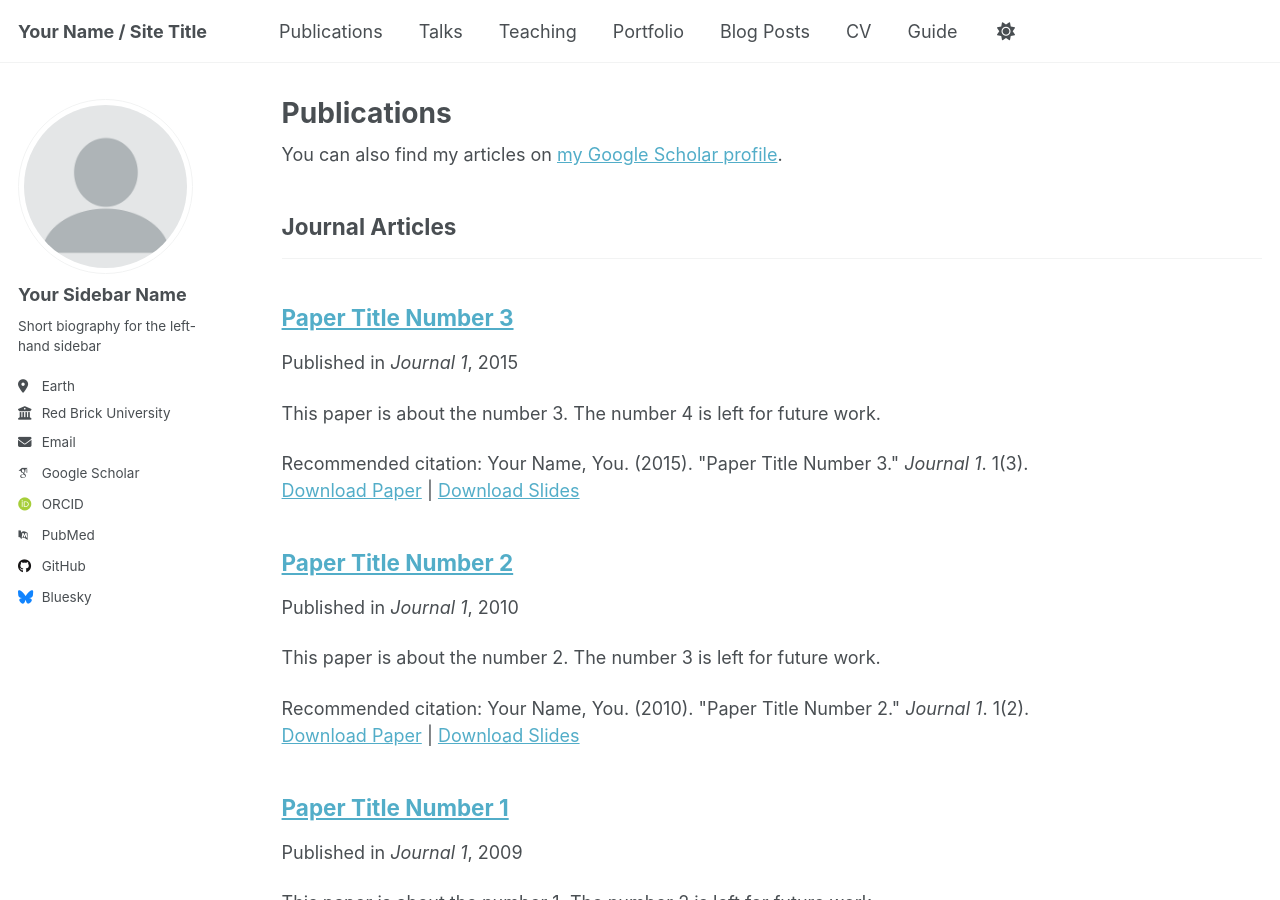
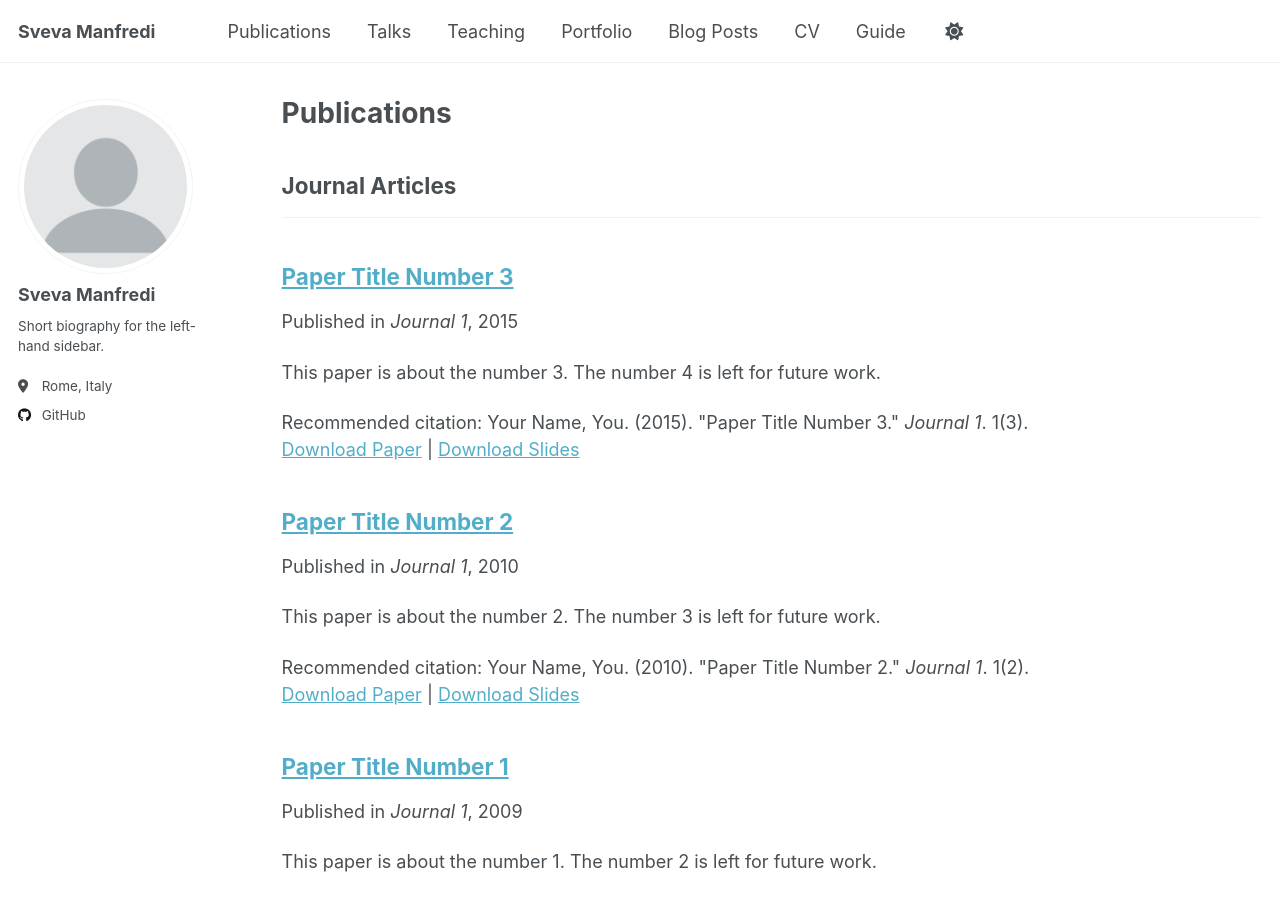
Before and after one commit to svemanfre/svemanfre.github.io, a Jekyll site: the page built from _pages/publications.html, in a window 1280 px wide and 900 px high. Built offline with Jekyll 4.4.1, drawn with Linux system fonts in a browser that asks for light colours; some web fonts are replaced; a script that is not in the unit is left out; part of the change alters nothing that is shown; some of the changed text lies outside the part shown.

Commit message:
Update _config.yml

```diff
--- a/_config.yml
+++ b/_config.yml
@@ -1,84 +1,77 @@
 # Welcome to Jekyll!
-#
-# This config file is meant for settings that affect your entire site, values
-# which you are expected to set up once and rarely need to edit after that.
-# For technical reasons, this file is *NOT* reloaded automatically when you use
-# `jekyll serve -l -H localhost`. If you change this file, please restart the
-# server process.
+# If you change this file, restart the server: `jekyll serve -l -H localhost`
 
 # Basic Site Settings
-locale                   : "en-US"
-site_theme               : "default" # Currently available options are "default", "air"
-title                    : "Your Name / Site Title"
-title_separator          : "-"
-name                     : &name "Your Name"
-description              : &description "personal description"
-url                      : https://academicpages.github.io # the base hostname & protocol for your site e.g. "https://[your GitHub username].github.io" or if you already have some other page hosted on Github then use "https://[your GitHub username].github.io/[Your Repo Name]"
-baseurl                  : "" # the subpath of your site, e.g. "/blog"
-repository               : "academicpages/academicpages.github.io"
+locale         : "en-US"
+site_theme     : "default"   # options: "default", "air"
+title          : "Sveva Manfredi"
+title_separator: "-"
+name           : &name "Sveva Manfredi"
+description    : &description "Personal website of Sveva Manfredi"
+url            : https://svemanfre.github.io    # user site: no baseurl
+baseurl        : ""                              # keep empty for user/organization sites
+repository     : "svemanfre/svemanfre.github.io" # owner/repo
 
-# Site Author - The following control what appear as part of the author content on the side bar.
-#               If a field is blank the icon and link will not appear, otherwise it will be shown.
-#               Additional customization can be done by editing /_includes/author-profile.html
+# Site Author (shown in the sidebar)
 author:
-  # Biographic information
-  avatar           : "profile.png"
-  name             : "Your Sidebar Name"
-  pronouns         : # example: "she/her"
-  bio              : "Short biography for the left-hand sidebar"
-  location         : "Earth"
-  employer         : "Red Brick University"
-  uri              : # URL
-  email            : "none@example.org"
+  # Bio
+  avatar    : "profile.png"            # put your image in /images or root as used by the theme
+  name      : "Sveva Manfredi"
+  pronouns  :                           # e.g., "she/her"
+  bio       : "Short biography for the left-hand sidebar."
+  location  : "Rome, Italy"
+  employer  :                           # e.g., "University of ..."
+  uri       :                           # personal homepage if different from this site
+  email     :                           # e.g., "name@uni.it"
 
   # Academic websites
-  academia         : # URL
-  arxiv            : # URL - Update with the correct link to your profile
-  googlescholar    : "https://scholar.google.com/citations?user=PS_CX0AAAAAJ"
-  inspire-hep      : # URL
-  impactstory      : # URL
-  orcid            : "http://orcid.org/yourorcidurl"
-  semantic         : # URL
-  pubmed           : "https://www.ncbi.nlm.nih.gov/pubmed/?term=john+snow"
-  researchgate     : # URL
-  scopus           : # URL
+  academia      :
+  arxiv         :
+  googlescholar :                       # e.g., "https://scholar.google.com/citations?user=XXXXXXXXXXX"
+  inspire-hep   :
+  impactstory   :
+  orcid         :                       # e.g., "https://orcid.org/0000-0000-0000-0000"
+  semantic      :
+  pubmed        :
+  researchgate  :
+  scopus        :
 
-  # Repositories and software development
-  bitbucket        : # Username - Update with your username on the site
-  codepen          : # Username
-  dribbble         : # Username
-  github           : "academicpages"
-  kaggle           : # Username
-  stackoverflow    : # User number or user number and name (i.e., use "1" or "1/jeff-atwood")
+  # Repositories and software
+  bitbucket     :
+  codepen       :
+  dribbble      :
+  github        : "svemanfre"
+  kaggle        :
+  stackoverflow :
 
   # Social media
-  artstation       : # Username
-  bluesky          : "bsky.app" # Replace this with you Bluesky username
-  facebook         : # Username
-  flickr           : # Username
-  foursquare       : # Username
-  goodreads        : # Username
-  google_plus      : # Username
-  keybase          : # Username
-  instagram        : # Username
-  lastfm           : # Username
-  linkedin         : # Username
-  mastodon         : # URL
-  medium           : # URL
-  pinterest        : # Username
-  soundcloud       : # Username
-  steam            : # Username
-  telegram         : # URL
-  tumblr           : # Username
-  twitter          : # Username for X / Twitter
-  vine             : # Username
-  weibo            : # Username
-  wikipedia        : # Username
-  xing             : # Username
-  youtube          : # Username
-  zhihu            : # Username
+  artstation    :
+  bluesky       :                       # e.g., "yourname.bsky.social"
+  facebook      :
+  flickr        :
+  foursquare    :
+  goodreads     :
+  google_plus   :
+  keybase       :
+  instagram     :
+  lastfm        :
+  linkedin      :                       # e.g., "sveva-manfredi"
+  mastodon      :                       # e.g., "https://mastodon.social/@yourhandle"
+  medium        :
+  pinterest     :
+  soundcloud    :
+  steam         :
+  telegram      :
+  tumblr        :
+  twitter       :                       # X/Twitter username only, no @
+  vine          :
+  weibo         :
+  wikipedia     :
+  xing          :
+  youtube       :
+  zhihu         :
 
-# Publication Category - The following the list of publication categories and their headings
+# Publication Category Headings
 publication_category:
   books:
     title: 'Books'
@@ -88,42 +81,41 @@ publication_category:
     title: 'Conference Papers'
 
 # Site Settings
-teaser                   :  # filename of teaser fallback teaser image placed in /images/, .e.g. "500x300.png"
-breadcrumbs              : false # true, false (default)
-words_per_minute         : 160
-future                   : true
-read_more                : "disabled" # if enabled, adds "Read more" links to excerpts
-talkmap_link             : false      #change to true to add link to talkmap on talks page
+teaser              :
+breadcrumbs         : false
+words_per_minute    : 160
+future              : true
+read_more           : "disabled"
+talkmap_link        : false
 comments:
-  provider               : # false (default), "disqus", "discourse", "facebook", "google-plus", "staticman", "custom"
+  provider          : # false (default), "disqus", "discourse", "facebook", "google-plus", "staticman", "custom"
   disqus:
-    shortname            :
+    shortname       :
   discourse:
-    server               : # https://meta.discourse.org/t/embedding-discourse-comments-via-javascript/31963 , e.g.: meta.discourse.org
+    server          :
   facebook:
-    appid                :
-    num_posts            : # 5 (default)
-    colorscheme          : # "light" (default), "dark"
+    appid           :
+    num_posts       :
+    colorscheme     :
 staticman:
-  allowedFields          : ['name', 'email', 'url', 'message']
-  branch                 : "gh-pages" # "master", "gh-pages"
-  commitMessage          : "New comment."
-  filename               : comment-{@timestamp}
-  format                 : "yml"
-  moderation             : true
-  path                   : "_data/comments/{options.slug}"
-  requiredFields         : ['name', 'email', 'message']
+  allowedFields     : ['name', 'email', 'url', 'message']
+  branch            : "gh-pages"
+  commitMessage     : "New comment."
+  filename          : comment-{@timestamp}
+  format            : "yml"
+  moderation        : true
+  path              : "_data/comments/{options.slug}"
+  requiredFields    : ['name', 'email', 'message']
   transforms:
-    email                : "md5"
+    email           : "md5"
   generatedFields:
     date:
-      type               : "date"
+      type          : "date"
       options:
-        format           : "iso8601" # "iso8601" (default), "timestamp-seconds", "timestamp-milliseconds"
+        format      : "iso8601"
 atom_feed:
-  hide                   : false     # change to true to hide the RSS feed in the footer
-  path                   : # blank (default) uses feed.xml
-
+  hide              : false
+  path              :
 
 # SEO Related
 google_site_verification :
@@ -131,30 +123,25 @@ bing_site_verification   :
 alexa_site_verification  :
 yandex_site_verification :
 
-
 # Social Sharing
 twitter:
-  username               : &twitter
+  username          : &twitter
 facebook:
-  username               :
-  app_id                 :
-  publisher              :
-og_image                 :  # Social media default site image
-og_description           :  # Social media default site image description
-# For specifying social profiles
-# - https://developers.google.com/structured-data/customize/social-profiles
+  username          :
+  app_id            :
+  publisher         :
+og_image            :    # default social image path
+og_description      :    # default social description
 social:
-  type                   : # Person or Organization (defaults to Person)
-  name                   : # If the user or organization name differs from the site's name
-  links: # An array of links to social media profiles
-
+  type              : Person
+  name              : "Sveva Manfredi"
+  links             : [] # e.g., ["https://github.com/svemanfre", "https://orcid.org/..."]
 
 # Analytics
 analytics:
-  provider               :  "false" # false (default), "google", "google-universal", "google-analytics-4", "custom"
+  provider          : "false" # "false", "google", "google-universal", "google-analytics-4", "custom"
   google:
-    tracking_id          :
-
+    tracking_id     :
 
 # Reading Files
 include:
@@ -191,115 +178,102 @@ exclude:
 keep_files:
   - .git
   - .svn
-encoding: "utf-8"
+encoding    : "utf-8"
 markdown_ext: "markdown,mkdown,mkdn,mkd,md"
 
-
 # Conversion
-markdown: kramdown
-highlighter: rouge
-lsi: false
-excerpt_separator: "\n\n"
-incremental: false
-
+markdown          : kramdown
+highlighter       : rouge
+lsi               : false
+excerpt_separator : "\n\n"
+incremental       : false
 
 # Markdown Processing
 kramdown:
-  input: GFM
-  hard_wrap: false
-  auto_ids: true
-  footnote_nr: 1
-  entity_output: as_char
-  toc_levels: 1..6
-  smart_quotes: lsquo,rsquo,ldquo,rdquo
-  enable_coderay: false
+  input           : GFM
+  hard_wrap       : false
+  auto_ids        : true
+  footnote_nr     : 1
+  entity_output   : as_char
+  toc_levels      : 1..6
+  smart_quotes    : lsquo,rsquo,ldquo,rdquo
+  enable_coderay  : false
 
-
-# These settings control the types of collections used by the template
+# Collections
 collections:
   teaching:
-    output: true
+    output   : true
     permalink: /:collection/:path/
   publications:
-    output: true
+    output   : true
     permalink: /:collection/:path/
   portfolio:
-    output: true
+    output   : true
     permalink: /:collection/:path/
   talks:
-    output: true
+    output   : true
     permalink: /:collection/:path/
 
-
-# These settings control how pages and collections are included in the site
+# Defaults
 defaults:
-  # _posts
   - scope:
       path: ""
       type: posts
     values:
-      layout: single
+      layout        : single
       author_profile: true
-      read_time: true
-      comments: true
-      share: true
-      related: true
-  # _pages
+      read_time     : true
+      comments      : true
+      share         : true
+      related       : true
   - scope:
       path: ""
       type: pages
     values:
-      layout: single
+      layout        : single
       author_profile: true
-  # _teaching
   - scope:
       path: ""
       type: teaching
     values:
-      layout: single
+      layout        : single
       author_profile: true
-      share: true
-      comments: true
-  # _publications
+      share         : true
+      comments      : true
   - scope:
       path: ""
       type: publications
     values:
-      layout: single
+      layout        : single
       author_profile: true
-      share: true
-      comments: true
-  # _portfolio
+      share         : true
+      comments      : true
   - scope:
       path: ""
       type: portfolio
     values:
-      layout: single
+      layout        : single
       author_profile: true
-      share: true
-      comment: true
-  # _talks
+      share         : true
+      comment       : true
   - scope:
       path: ""
       type: talks
     values:
-      layout: talk
+      layout        : talk
       author_profile: true
-      share: true
-
+      share         : true
 
 # Sass/SCSS
 sass:
   sass_dir: _sass
-  style: compressed # http://sass-lang.com/documentation/file.SASS_REFERENCE.html#output_style
-
+  style   : compressed
 
 # Outputting
 permalink: /:categories/:title/
-# paginate: 5 # amount of posts to show
+# paginate: 5
 # paginate_path: /page:num/
-timezone: Etc/UTC # http://en.wikipedia.org/wiki/List_of_tz_database_time_zones
-
+timezone: Europe/Rome
 
 # Plugins
 plugins:
@@ -319,38 +293,15 @@ whitelist:
   - jekyll-redirect-from
   - jemoji
 
-
 # Archives
-#  Type
-#  - GitHub Pages compatible archive pages built with Liquid ~> type: liquid (default)
-#  - Jekyll Archives plugin archive pages ~> type: jekyll-archives
-#  Path (examples)
-#  - Archive page should exist at path when using Liquid method or you can
-#    expect broken links (especially with breadcrumbs enabled)
-#  - <base_path>/tags/my-awesome-tag/index.html ~> path: /tags/
-#  - <base_path/categories/my-awesome-category/index.html ~> path: /categories/
-#  - <base_path/my-awesome-category/index.html ~> path: /
 category_archive:
   type: liquid
   path: /categories/
 tag_archive:
   type: liquid
   path: /tags/
-# https://github.com/jekyll/jekyll-archives
-# jekyll-archives:
-#   enabled:
-#     - categories
-#     - tags
-#   layouts:
-#     category: archive-taxonomy
-#     tag: archive-taxonomy
-#   permalinks:
-#     category: /categories/:name/
-#     tag: /tags/:name/
-
 
 # HTML Compression
-# - http://jch.penibelst.de/
 compress_html:
   clippings: all
   ignore:
```
